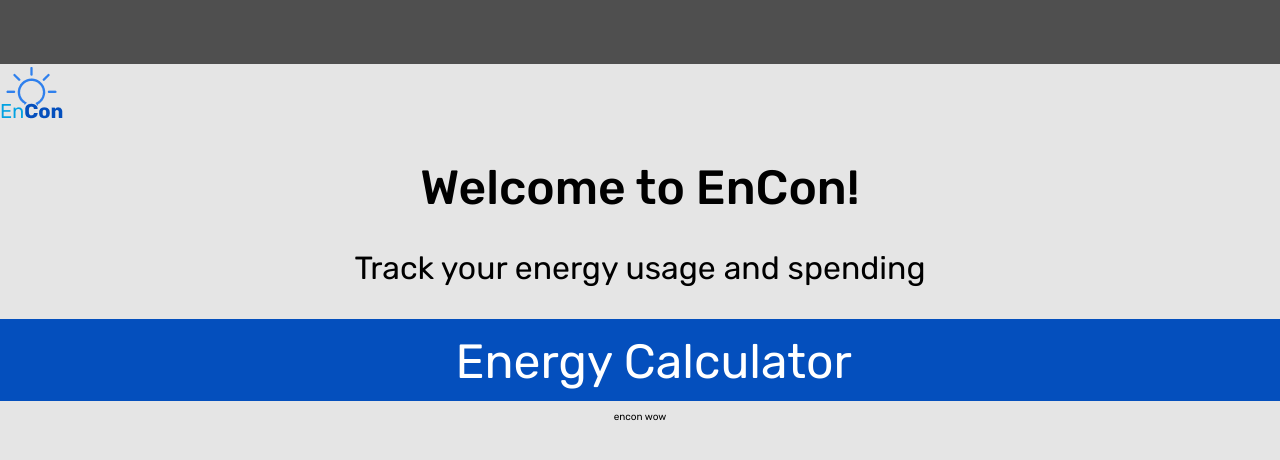
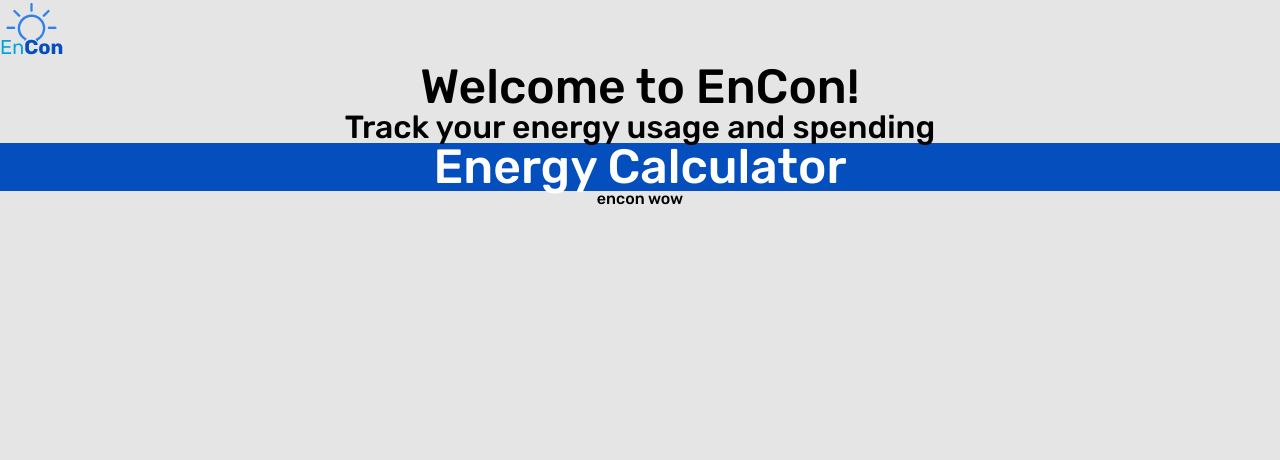
Before and after one commit to BloomTech-Labs/Encon-fe, a React (Create React App) app in the folder encon/: page / in a window 1280 px wide. Shown: the top 460 px of the page. Built offline with nearby package versions, Linux system fonts and the light colour scheme.

Commit message:
update style components
* cleaned up styling
* added reset

```diff
--- a/encon/src/App.scss
+++ b/encon/src/App.scss
@@ -1,23 +1,142 @@
 @import url('https://fonts.googleapis.com/css2?family=Rubik:ital,wght@0,300;0,400;0,500;0,700;0,900;1,300;1,400;1,500;1,700;1,900&display=swap');
+
+html,
+body,
+div,
+span,
+applet,
+object,
+iframe,
+h1,
+h2,
+h3,
+h4,
+h5,
+h6,
+p,
+blockquote,
+pre,
+a,
+abbr,
+acronym,
+address,
+big,
+cite,
+code,
+del,
+dfn,
+em,
+img,
+ins,
+kbd,
+q,
+s,
+samp,
+small,
+strike,
+strong,
+sub,
+sup,
+tt,
+var,
+b,
+u,
+i,
+center,
+dl,
+dt,
+dd,
+ol,
+ul,
+li,
+fieldset,
+form,
+label,
+legend,
+table,
+caption,
+tbody,
+tfoot,
+thead,
+tr,
+th,
+td,
+article,
+aside,
+canvas,
+details,
+embed,
+figure,
+figcaption,
+footer,
+header,
+hgroup,
+menu,
+nav,
+output,
+ruby,
+section,
+summary,
+time,
+mark,
+audio,
+video {
+	margin: 0;
+	padding: 0;
+	border: 0;
+	font-size: 62.5%;
+	font: inherit;
+	vertical-align: baseline;
+}
+
+article,
+aside,
+details,
+figcaption,
+figure,
+footer,
+header,
+hgroup,
+menu,
+nav,
+section {
+	display: block;
+}
+
+body {
+	line-height: 1;
+	font-weight: 500;
+	background: #e5e5e5;
+	font-family: 'Rubik', sans-serif;
+	-webkit-font-smoothing: antialiased;
+	-moz-osx-font-smoothing: grayscale;
+}
+
+ol,
+ul {
+	list-style: none;
+}
+
+blockquote,
+q {
+	quotes: none;
+}
+
+blockquote:before,
+blockquote:after,
+q:before,
+q:after {
+	content: '';
+	content: none;
+}
+
+table {
+	border-collapse: collapse;
+	border-spacing: 0;
+}
 
 * {
 	box-sizing: border-box;
-	@media only screen and (min-width: 37.5rem) {
-	}
-}
-
-body {
-	font-size: 62.5%;
-	margin: 0;
-	font-family: 'Rubik', sans-serif;
-	-webkit-font-smoothing: antialiased;
-	-moz-osx-font-smoothing: grayscale;
-	background: #e5e5e5;
-}
-
-code {
-	font-family: source-code-pro, Menlo, Monaco, Consolas, 'Courier New',
-		monospace;
 }
 
 .App {
--- a/encon/src/components/Nav.js
+++ b/encon/src/components/Nav.js
@@ -1,5 +1,5 @@
 import React from 'react';
-import '../styles/Nav.scss'
+import '../styles/Nav.scss';
 
 import logo from '../assets/EnCon-logo.png';
 
--- a/encon/src/styles/Header.scss
+++ b/encon/src/styles/Header.scss
@@ -1,20 +1,13 @@
 .main-header {
 	font-size: 3rem;
-	line-height: 3.6rem;
-	font-weight: 500;
 }
 
 .main-title {
 	font-size: 2rem;
-	line-height: 2.4rem;
-	font-weight: normal;
 }
 
 .main-banner {
 	color: #ffffff;
 	background: #044fbd;
 	font-size: 3rem;
-	font-weight: normal;
-	line-height: 3.5rem;
-	padding: 0.9rem 6.3rem 0.7rem 8rem;
 }
--- a/encon/src/styles/Nav.scss
+++ b/encon/src/styles/Nav.scss
@@ -1,6 +1,5 @@
 .nav-header {
 	background-color: #4f4f4f;
-	padding: 2rem;
 }
 
 .nav-logo {
```
